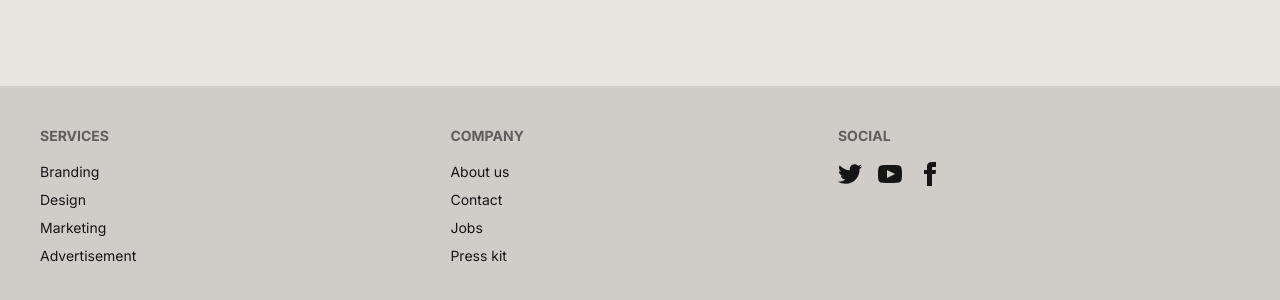
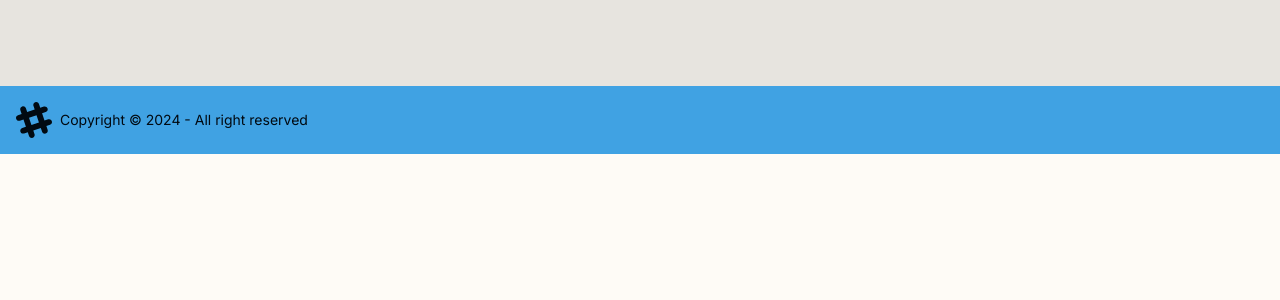
Before and after one commit to FrozeNxSouL/SE-Project, a Next.js app: page / in a window 1280 px wide. Shown: the part 850-1150 px from the top of the page. After the commit the page ends 1004 px from the top, so only its background shows below. Built offline with nearby package versions, Linux system fonts and the light colour scheme; no server answers; the database is empty.

Commit message:
Change footer

```diff
--- a/src/component/footer/footer.tsx
+++ b/src/component/footer/footer.tsx
@@ -1,29 +1,11 @@
 
 export default function Footer() {
     return (
-        <footer className="footer p-10 bg-base-300 text-base-content">
-            <nav>
-                <h6 className="footer-title">Services</h6>
-                <a className="link link-hover">Branding</a>
-                <a className="link link-hover">Design</a>
-                <a className="link link-hover">Marketing</a>
-                <a className="link link-hover">Advertisement</a>
-            </nav>
-            <nav>
-                <h6 className="footer-title">Company</h6>
-                <a className="link link-hover">About us</a>
-                <a className="link link-hover">Contact</a>
-                <a className="link link-hover">Jobs</a>
-                <a className="link link-hover">Press kit</a>
-            </nav>
-            <nav>
-                <h6 className="footer-title">Social</h6>
-                <div className="grid grid-flow-col gap-4">
-                <a><svg xmlns="http://www.w3.org/2000/svg" width="24" height="24" viewBox="0 0 24 24" className="fill-current"><path d="M24 4.557c-.883.392-1.832.656-2.828.775 1.017-.609 1.798-1.574 2.165-2.724-.951.564-2.005.974-3.127 1.195-.897-.957-2.178-1.555-3.594-1.555-3.179 0-5.515 2.966-4.797 6.045-4.091-.205-7.719-2.165-10.148-5.144-1.29 2.213-.669 5.108 1.523 6.574-.806-.026-1.566-.247-2.229-.616-.054 2.281 1.581 4.415 3.949 4.89-.693.188-1.452.232-2.224.084.626 1.956 2.444 3.379 4.6 3.419-2.07 1.623-4.678 2.348-7.29 2.04 2.179 1.397 4.768 2.212 7.548 2.212 9.142 0 14.307-7.721 13.995-14.646.962-.695 1.797-1.562 2.457-2.549z"></path></svg></a>
-                <a><svg xmlns="http://www.w3.org/2000/svg" width="24" height="24" viewBox="0 0 24 24" className="fill-current"><path d="M19.615 3.184c-3.604-.246-11.631-.245-15.23 0-3.897.266-4.356 2.62-4.385 8.816.029 6.185.484 8.549 4.385 8.816 3.6.245 11.626.246 15.23 0 3.897-.266 4.356-2.62 4.385-8.816-.029-6.185-.484-8.549-4.385-8.816zm-10.615 12.816v-8l8 3.993-8 4.007z"></path></svg></a>
-                <a><svg xmlns="http://www.w3.org/2000/svg" width="24" height="24" viewBox="0 0 24 24" className="fill-current"><path d="M9 8h-3v4h3v12h5v-12h3.642l.358-4h-4v-1.667c0-.955.192-1.333 1.115-1.333h2.885v-5h-3.808c-3.596 0-5.192 1.583-5.192 4.615v3.385z"></path></svg></a>
-                </div>
-            </nav>
+        <footer className="footer items-center p-4 bg-neutral text-neutral-content">
+            <aside className="items-center grid-flow-col">
+                <svg width="36" height="36" viewBox="0 0 24 24" xmlns="http://www.w3.org/2000/svg" fillRule="evenodd" clipRule="evenodd" className="fill-current"><path d="M22.672 15.226l-2.432.811.841 2.515c.33 1.019-.209 2.127-1.23 2.456-1.15.325-2.148-.321-2.463-1.226l-.84-2.518-5.013 1.677.84 2.517c.391 1.203-.434 2.542-1.831 2.542-.88 0-1.601-.564-1.86-1.314l-.842-2.516-2.431.809c-1.135.328-2.145-.317-2.463-1.229-.329-1.018.211-2.127 1.231-2.456l2.432-.809-1.621-4.823-2.432.808c-1.355.384-2.558-.59-2.558-1.839 0-.817.509-1.582 1.327-1.846l2.433-.809-.842-2.515c-.33-1.02.211-2.129 1.232-2.458 1.02-.329 2.13.209 2.461 1.229l.842 2.515 5.011-1.677-.839-2.517c-.403-1.238.484-2.553 1.843-2.553.819 0 1.585.509 1.85 1.326l.841 2.517 2.431-.81c1.02-.33 2.131.211 2.461 1.229.332 1.018-.21 2.126-1.23 2.456l-2.433.809 1.622 4.823 2.433-.809c1.242-.401 2.557.484 2.557 1.838 0 .819-.51 1.583-1.328 1.847m-8.992-6.428l-5.01 1.675 1.619 4.828 5.011-1.674-1.62-4.829z"></path></svg>
+                <p>Copyright © 2024 - All right reserved</p>
+            </aside>
         </footer>
     )
 }
```
